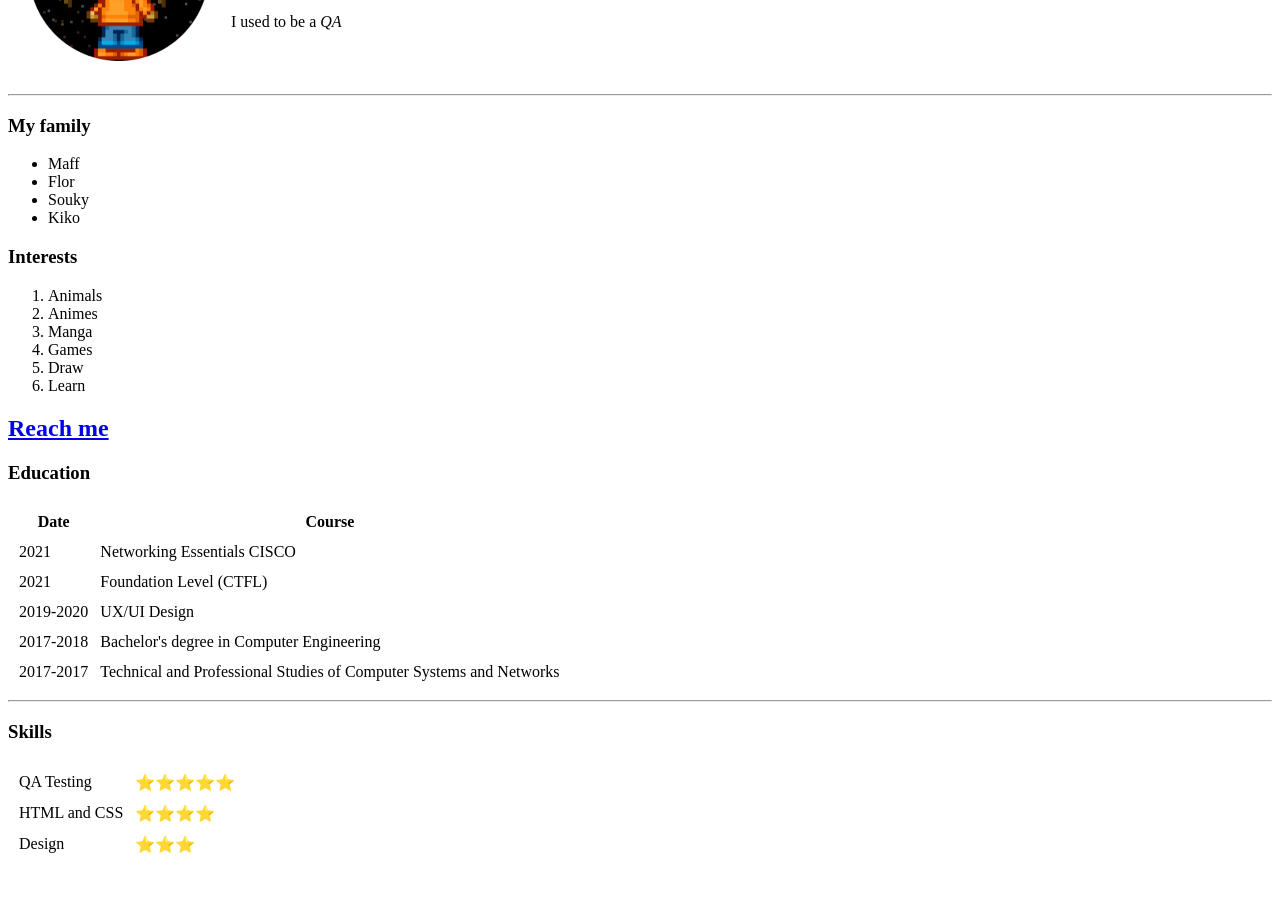
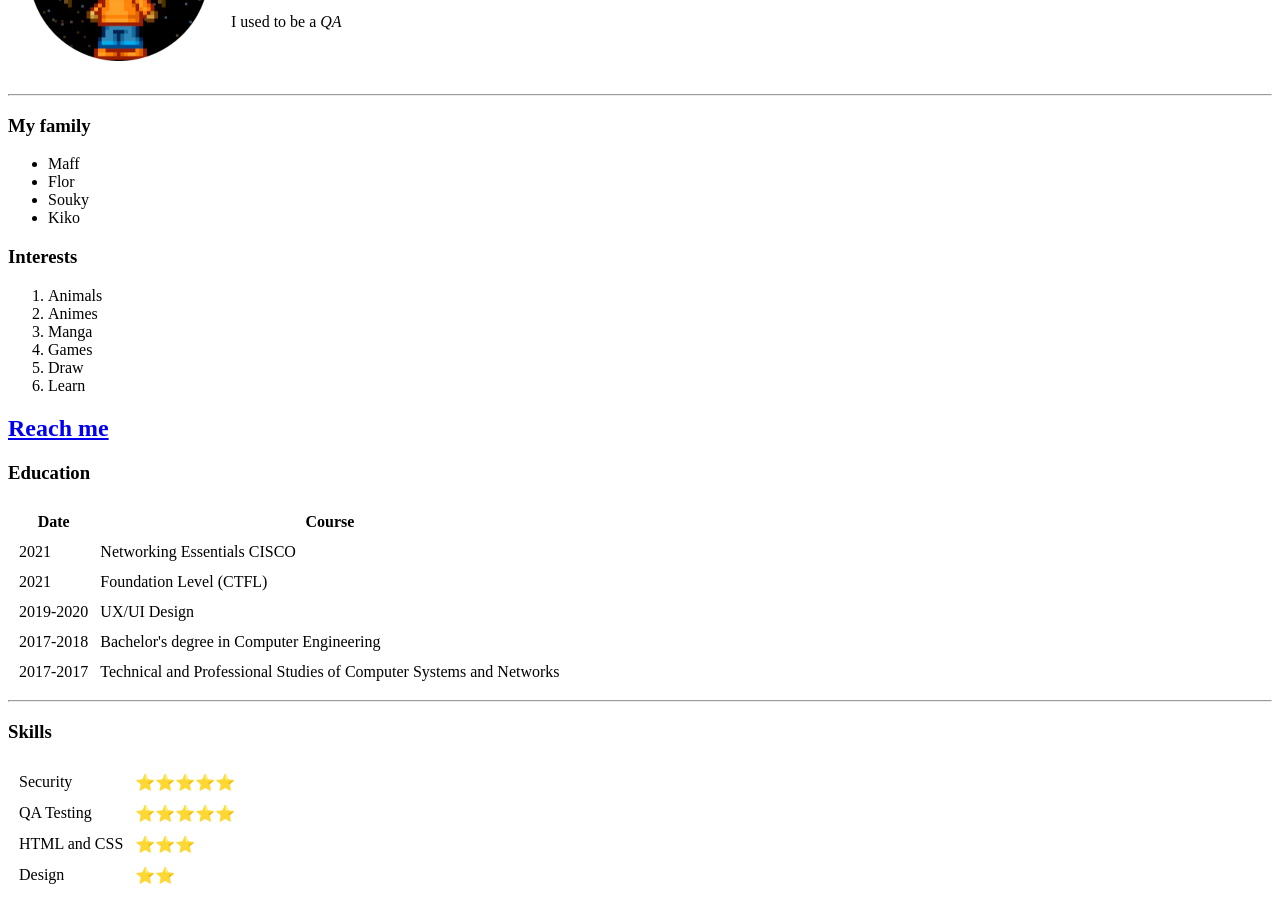
Before and after one commit to vteixeira19/bio, a plain HTML site: page index.html in a window 1280 px wide. Shown: the part 148-1052 px from the top of the page. Before the commit the page ends 1021 px from the top, so only its background shows below. Drawn offline with Linux system fonts and the light colour scheme.

Commit message:
2nd commit
Updating skills

```diff
--- a/index.html
+++ b/index.html
@@ -82,17 +82,21 @@
             <table cellspacing="10">
                 <thead></thead>
                 <tbody>
+                     <tr>
+                        <td>Security</td>
+                        <td>⭐⭐⭐⭐⭐</td>
+                    </tr>
                     <tr>
                         <td>QA Testing</td>
                         <td>⭐⭐⭐⭐⭐</td>
                     </tr>
                     <tr>
                         <td>HTML and CSS</td>
-                        <td>⭐⭐⭐⭐</td>
+                        <td>⭐⭐⭐</td>
                     </tr>
                     <tr>
                         <td>Design</td>
-                        <td>⭐⭐⭐</td>
+                        <td>⭐⭐</td>
                     </tr>
                 </tbody>
             </table>
```
